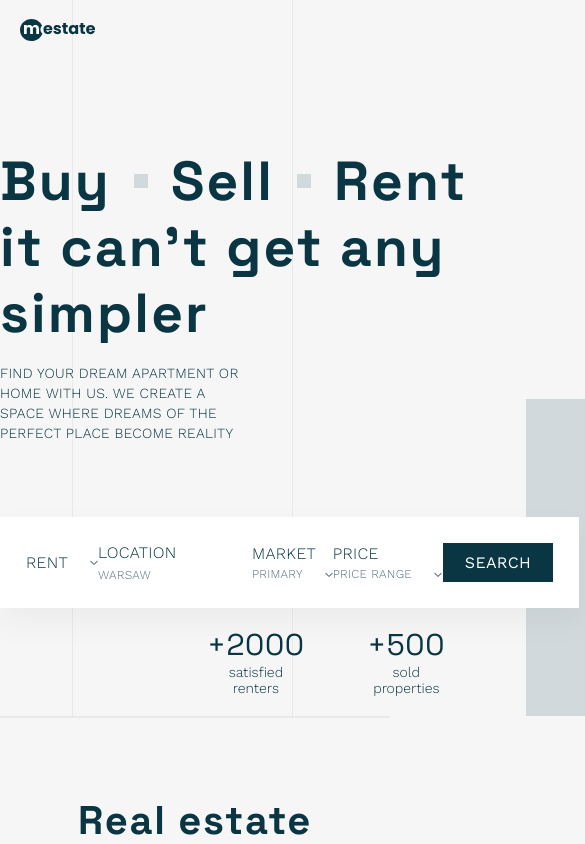
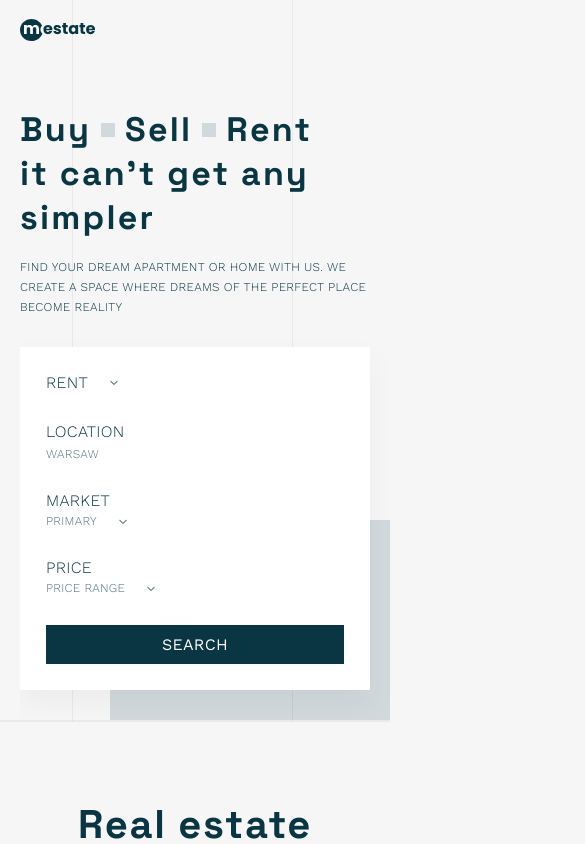
Before and after one commit to OlaHeklaDesign/meastate, a React (Create React App) app: page / in a window 390 px wide. Shown: the top 844 px of the page, 585 px wide, since content can reach past the window. Built offline with nearby package versions, Linux system fonts and the light colour scheme.

Commit message:
Hero and HeroSearchBar component responsivness

```diff
--- a/src/Components/Hero/Hero.css
+++ b/src/Components/Hero/Hero.css
@@ -4,6 +4,7 @@
   display: flex;
   justify-content: space-between;
   padding-top: 50px;
+  overflow: hidden;
 }
 
 .hero-left {
@@ -51,6 +52,8 @@
 
 .hero-right {
   position: relative;
+  display: flex;
+  align-items: end;
 }
 
 .hero-right img {
@@ -102,3 +105,92 @@
   background-repeat: repeat-y;
   border-bottom: 1px solid rgba(0, 0, 0, 0.05);
 }
+
+@media only screen and (max-width: 1332px)  {
+  .hero {
+    margin-left: 20px;
+  }
+}
+
+@media only screen and (max-width: 1259px)  {
+  .hero-left-description {
+    margin-right: 100px;
+  }
+}
+
+@media only screen and (max-width: 1059px)  {
+  .hero-right img {
+    width: 540px;
+  }
+  .hero-right-imgbg {
+    width: 540px;
+  }
+}
+
+@media only screen and (max-width: 862px)  {
+  .hero-right img {
+    width: 500px;
+  }
+  .hero-right-imgbg {
+    width: 500px;
+  }
+  .hero-left-bottom {
+    padding-right: 50px;
+  }
+}
+
+@media only screen and (max-width: 800px)  {
+  .hero h1 {
+    font-size: 48px;
+    line-height: 58px;
+  }
+  .hero-left-bottom {
+    display: none;
+  }
+  .herosearchbar {
+    margin-bottom: 0 !important;
+  }
+}
+
+@media only screen and (max-width: 773px)  {
+  .hero-right img {
+    display: none;
+  }
+  .hero-right-imgbg {
+    width: 400px;
+    height: 200px;
+  }
+  .hero {
+    padding-top: 10px;
+  }
+}
+
+@media only screen and (max-width: 623px) {
+  .hero h1 {
+    font-size: 40px;
+    line-height: 50px;
+  }
+}
+
+@media only screen and (max-width: 436px)  {
+  .hero-right-imgbg {
+    width: 280px;
+    height: 200px;
+  }
+}
+
+@media only screen and (max-width: 414px)  {
+  .hero-left-headling-firstline {
+  gap: 10px
+  }
+  .hero h1 {
+    font-size: 34px;
+    line-height: 44px;
+  }
+  .hero-left-description {
+    margin-right: 10px;
+  }
+  .hero-left-description {
+    font-size: 12px;
+  }
+}
--- a/src/Components/HeroSearchBar/HeroSearchBar.css
+++ b/src/Components/HeroSearchBar/HeroSearchBar.css
@@ -1,7 +1,6 @@
 .herosearchbar {
-  display: flex;
-  align-items: center;
-  justify-content: space-between;
+  display: grid;
+  grid-template-columns: 1fr 1fr 1fr 1fr 1fr;
   background: #FFF;
   filter: drop-shadow(0px 14px 14px rgba(0, 0, 0, 0.04));
   padding: 26px;
@@ -26,6 +25,10 @@
   letter-spacing: 0.32px;
   text-transform: uppercase;
   margin-bottom: 4px;
+}
+.herosearchbar-offer-container {
+  display: flex;
+  align-items: center;
 }
 
 .herosearchbar-offer-container p {
@@ -142,3 +145,29 @@
   font-weight: 500;
   margin-top: 10px;
 }
+
+@media only screen and (max-width: 1260px)  {
+  .herosearchbar {
+    grid-template-columns: 1fr 1fr;
+    row-gap: 30px;
+  }
+  .herosearchbar button {
+    grid-column: span 2;
+  }
+  .herosearchbar {
+    max-width: 400px;
+    margin-top: 30px;
+    margin-bottom: 60px;
+  }
+}
+
+@media only screen and (max-width: 436px)  {
+  .herosearchbar {
+    grid-template-columns: 1fr !important;
+    row-gap: 30px;
+    margin-right: 20px;
+  }
+  .herosearchbar button {
+    grid-column: span 1;
+  }
+}
--- a/src/Components/LatestProperty/LatestProperty.css
+++ b/src/Components/LatestProperty/LatestProperty.css
@@ -5,6 +5,7 @@
   background-image: url('../Assets/bg-strips.png');
   background-position: center;
   background-repeat: repeat-y;
+  overflow: hidden;
 }
 
 .latestproperty-title-buttons-container {
@@ -56,3 +57,7 @@
 .latestproperty-prevBtn, .latestproperty-nextBtn {
   cursor: pointer;
 }
+
+@media only screen and (max-width: 1332px)  {
+
+}
--- a/src/Components/Offert/Offert.css
+++ b/src/Components/Offert/Offert.css
@@ -2,6 +2,7 @@
   padding: 70px 0 110px 0;
   border-bottom: 1px solid rgba(0, 0, 0, 0.05);
   border-top: 1px solid rgba(0, 0, 0, 0.05);
+  overflow: hidden;
 }
 
 .offert h2 {
--- a/src/Components/OffertDescription/OffertDescription.css
+++ b/src/Components/OffertDescription/OffertDescription.css
@@ -23,3 +23,36 @@
   margin-left: 43px;
   padding-bottom: 15px;
 }
+
+@media only screen and (max-width: 1332px)  {
+  .offertdescription {
+    padding: 73px 20px 0 20px;
+  }
+  .offertdescription p {
+    margin-right: 100px;
+  }
+}
+
+@media only screen and (max-width: 1022px)  {
+  .offertdescription p {
+    margin-right: 30px;
+  }
+  .offertdescription-floorplan img {
+    width: 250px;
+  }
+}
+
+@media only screen and (max-width: 630px)  {
+  .offertdescription {
+    flex-direction: column;
+  }
+  .offertdescription-floorplan {
+    margin-top: 40px;
+  }
+  .offertdescription h4 {
+    margin-left: 0;
+  }
+  .offertdescription p {
+    margin-right: 0;
+  }
+}
--- a/src/Components/OffertSlider/OffertSlider.css
+++ b/src/Components/OffertSlider/OffertSlider.css
@@ -64,6 +64,10 @@
 
 .offert-slider-prevBtn, .offert-slider-nextBtn {
   cursor: pointer;
+}
+
+.offert-slides img {
+  width: 743px;
 }
 
 
--- a/src/Components/Steps/Steps.css
+++ b/src/Components/Steps/Steps.css
@@ -3,6 +3,7 @@
   background-image: url('../Assets/bg-strips.png');
   background-position: center;
   background-repeat: repeat-y;
+  overflow: hidden;
 }
 
 .steps {
--- a/src/Components/TestimonialHero/TestimonialHero.css
+++ b/src/Components/TestimonialHero/TestimonialHero.css
@@ -6,6 +6,7 @@
   max-width: 1292px;
   margin: 0 auto;
   padding: 61px 0 122px 0;
+  overflow: hidden;
 }
 
 .testimonialhero-title-buttons {
```
